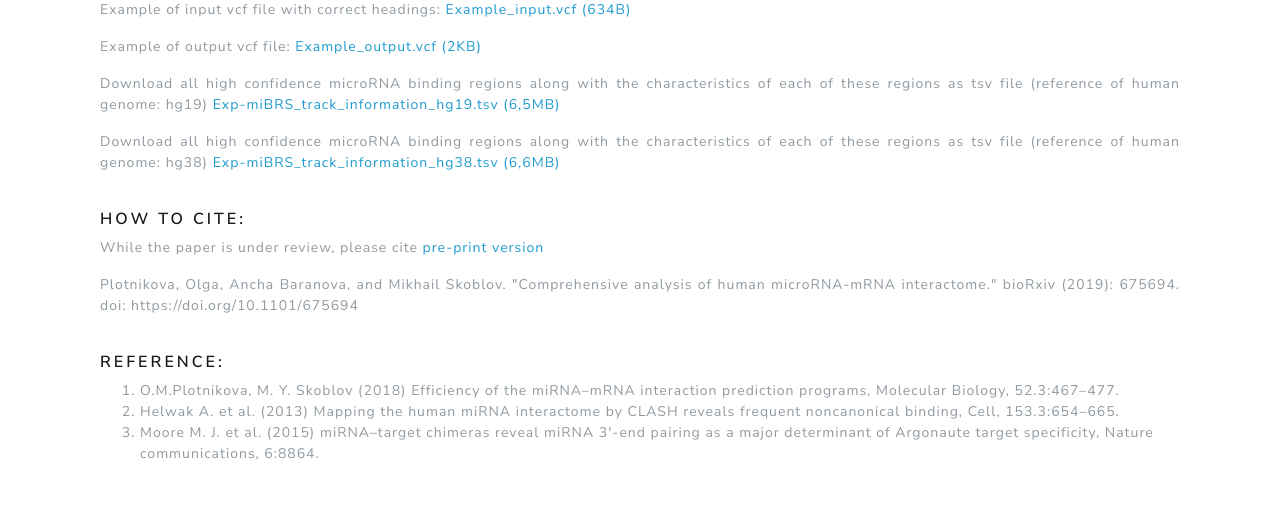
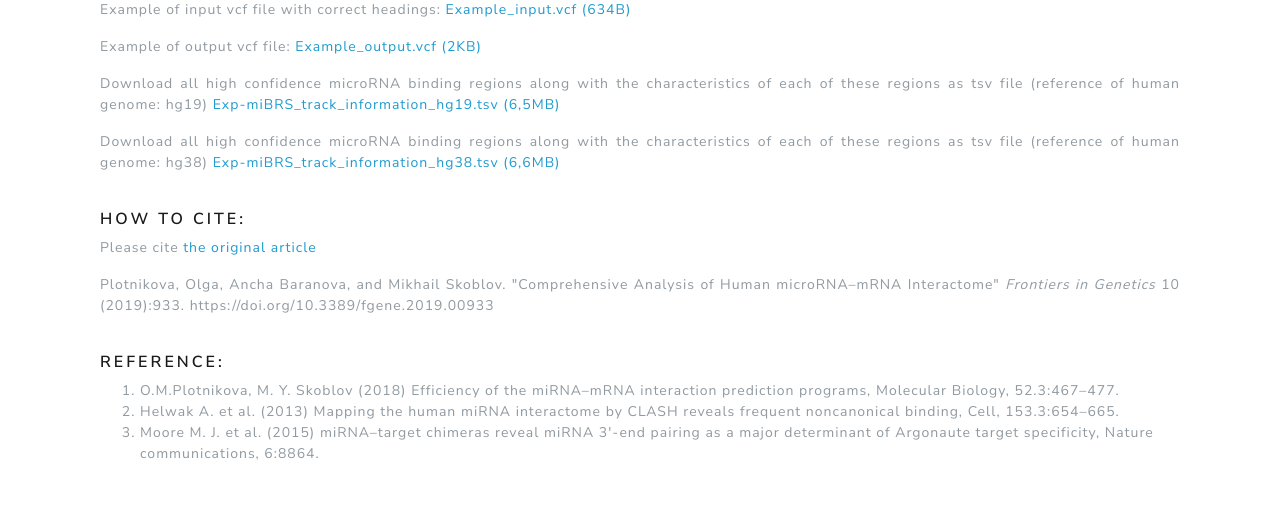
Before and after one commit to skoblov-lab/generesearch, a Django app: page /services/mirna/ in a window 1280 px wide. Shown: the part 2064-2576 px from the top of the page. Run offline with Django 3.2, Linux system fonts and the light colour scheme; parts of the project's set-up code (start-up, migrations or seed data) failed here and were passed over; some libraries are stand-ins or nearby versions.

Commit message:
Update how to cite miRNA tool

```diff
--- a/templates/mirna_about.html
+++ b/templates/mirna_about.html
@@ -131,10 +131,12 @@ that were located in all parts of mRNAs, including noncoding regions.
 <br>
 
 <h5>How to cite:</h5>
-<p class="text-justify">While the paper is under review, please cite
-    <a class="text-info" href="https://www.biorxiv.org/content/10.1101/675694v1">pre-print version</a></p>
-<p class="text-justify">Plotnikova, Olga, Ancha Baranova, and Mikhail Skoblov. "Comprehensive analysis of
-    human microRNA-mRNA interactome." bioRxiv (2019): 675694. doi: https://doi.org/10.1101/675694</p>
+<p class="text-justify">Please cite
+    <a class="text-info" href="https://www.frontiersin.org/article/10.3389/fgene.2019.00933">the original article</a></p>
+<p class="text-justify">Plotnikova, Olga, Ancha Baranova, and Mikhail Skoblov.
+    "Comprehensive Analysis of Human microRNA–mRNA Interactome" <i>Frontiers in Genetics</i> 10 (2019):933.
+    https://doi.org/10.3389/fgene.2019.00933
+</p>
 <br>
 
 <h5>Reference:</h5>
```
